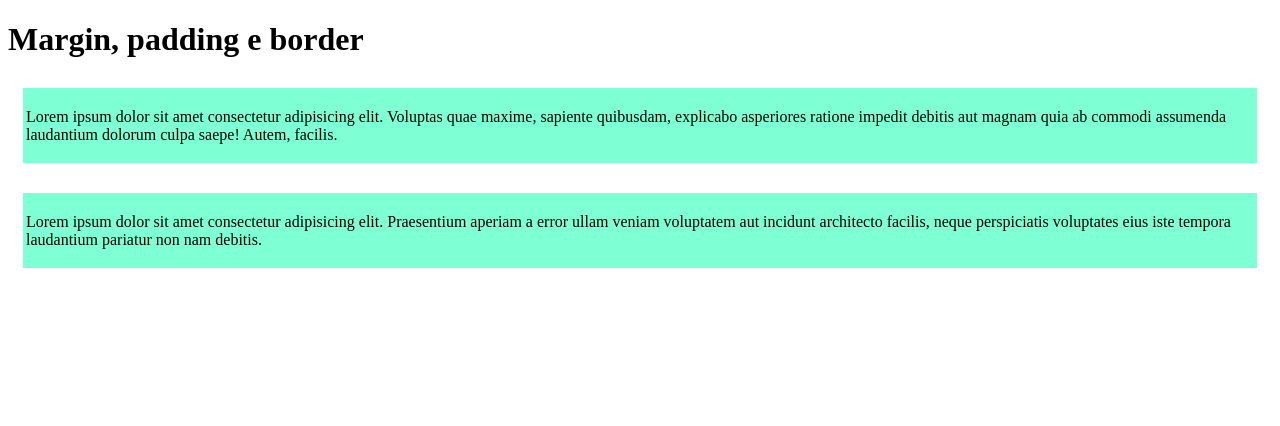
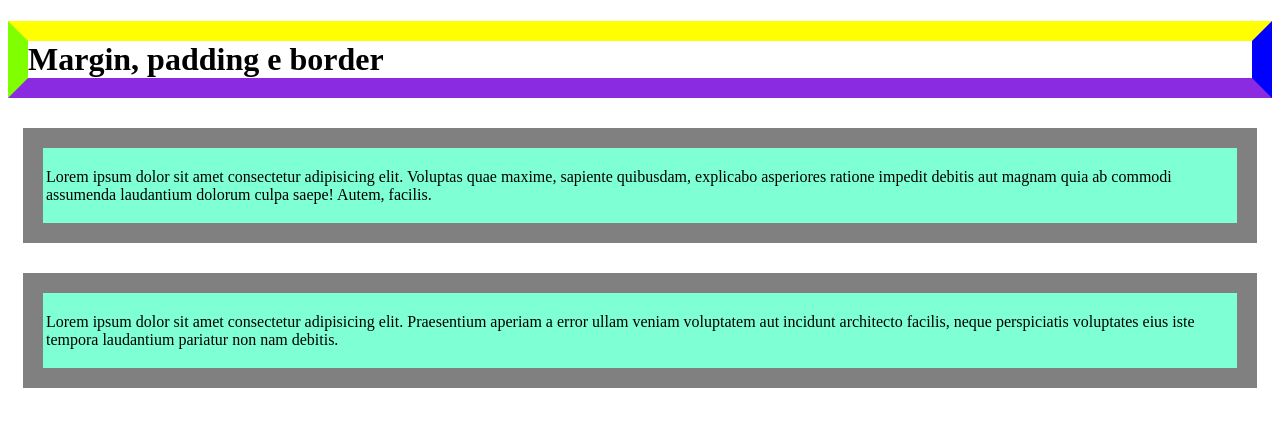
Before and after one commit to fabiolarocha/projetos-devQuest, a plain HTML site: page modulo2-css-basico/05-margin-padding-border/index.html in a window 1280 px wide. Drawn offline with Linux system fonts and the light colour scheme.

Commit message:
Adicionando bordas aos elementos com border

```diff
--- a/modulo2-css-basico/05-margin-padding-border/style.css
+++ b/modulo2-css-basico/05-margin-padding-border/style.css
@@ -2,4 +2,11 @@ p {
   margin: 30px 15px;
   padding: 20px 9px 19px 3px;
   background-color: aquamarine;
+  border: 20px solid gray;
 }
+
+h1 {
+  border-style: solid;
+  border-width: 20px;
+  border-color: yellow blue blueviolet chartreuse;
+}
```
